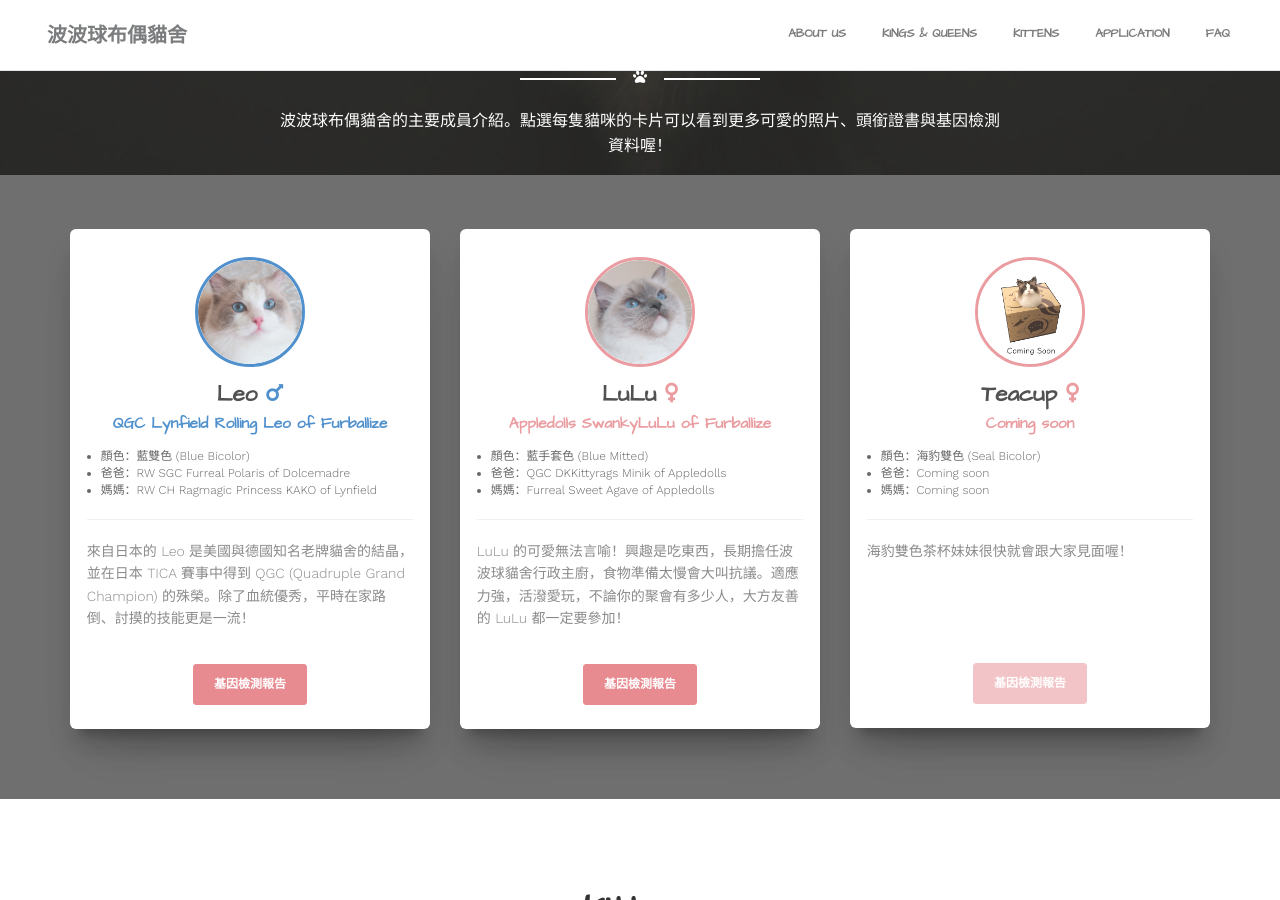
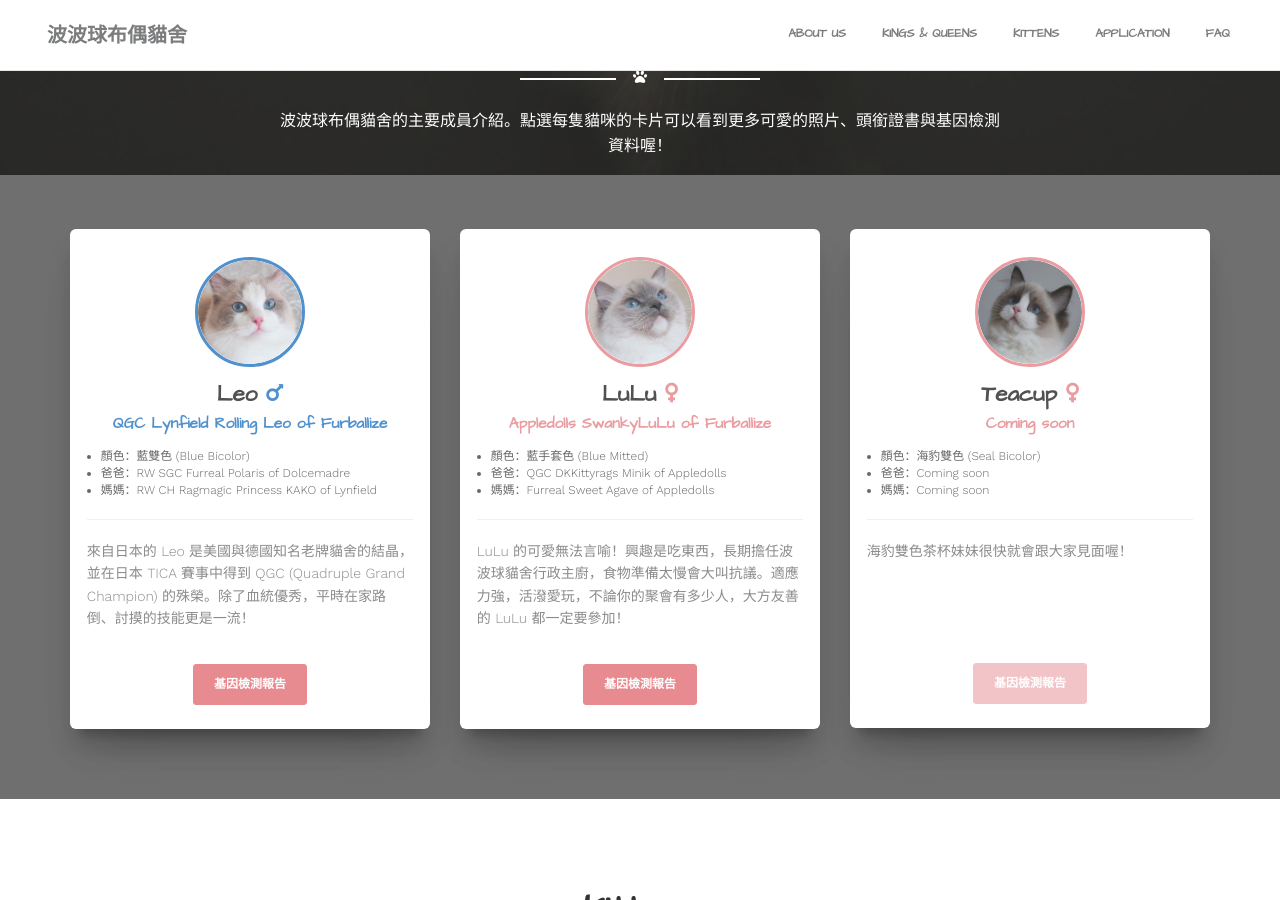
Before and after one commit to furballizeragdolls/furballizeragdolls.github.io, a Jekyll site: the page built from index.html, in a window 1280 px wide and 900 px high, scrolled down 1999 px. Built offline with Jekyll 4.4.1, drawn with Linux system fonts in a browser that asks for light colours; nearby versions of some CDN libraries; some web fonts are replaced; comment, search, counter and statistics services are not loaded.

Commit message:
Update image

```diff
--- a/index.html
+++ b/index.html
@@ -155,7 +155,7 @@ layout: default
                                 <a>
                                     <div class="content">
                                         <div class="avatar img-female">
-                                            <img alt="Coming soon photo" class="img-circle" src="/assets/img/coming-soon/coming-soon-4.png"/>
+                                            <img alt="Coming soon photo" class="img-circle" src="/assets/img/teacup-profile.jpg"/>
                                         </div>
                                         <div>
                                             <h3 class="title">Teacup <i class="fas fa-venus text-female"></i></h3>
```
Also changed, not shown: assets/img/leo-gallery/leo-1.jpg.
